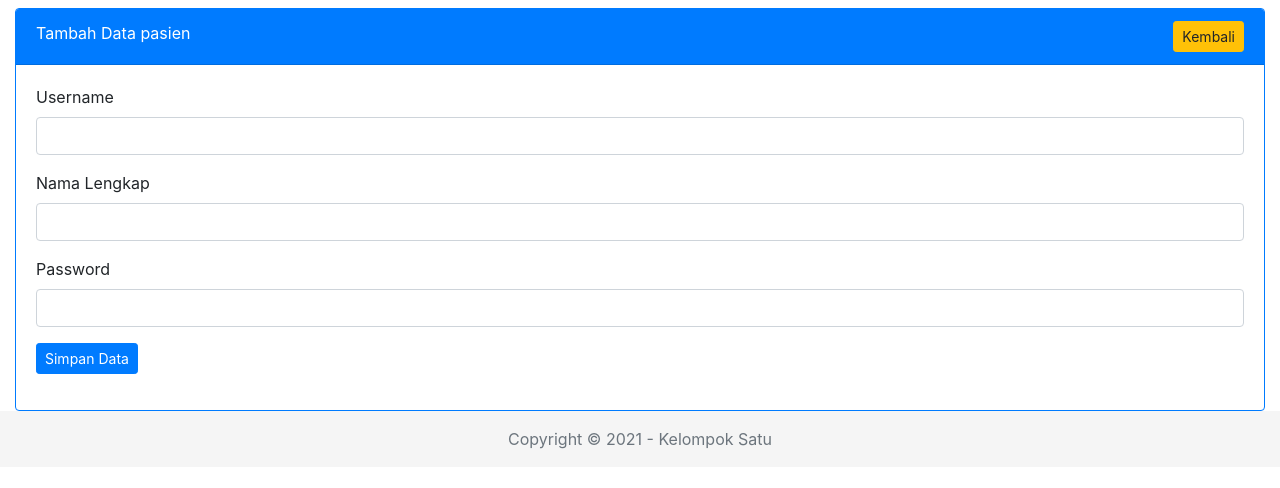
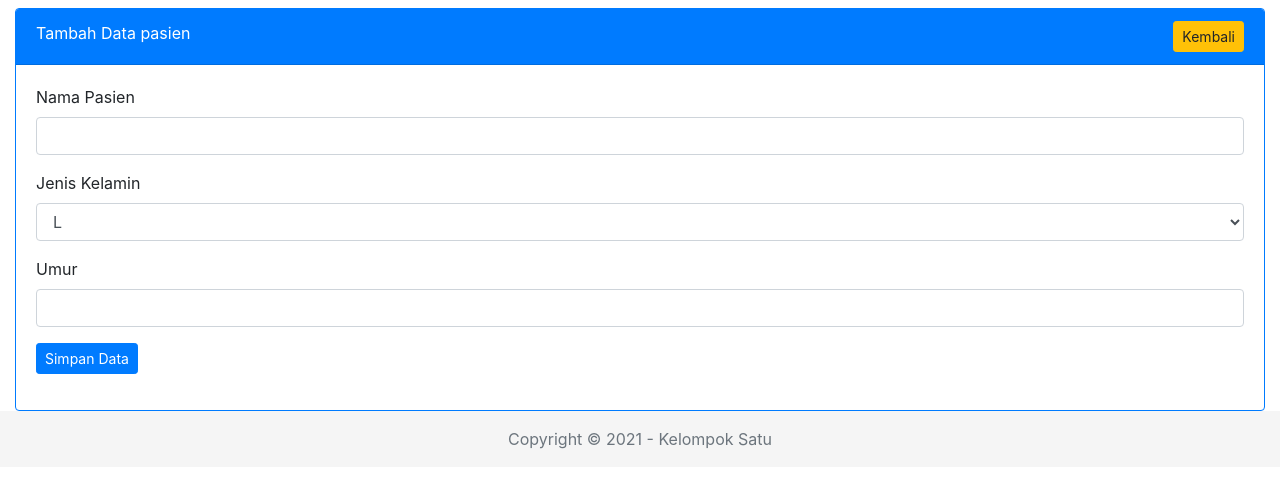
Before and after one commit to tomiprasetyo/web-klinik, a CodeIgniter app: page /web-klinik/index.php/pasien/tambah in a window 1280 px wide. Shown: the part 56-544 px from the top of the page. Run offline with CodeIgniter, Linux system fonts and the light colour scheme; the visitor is signed in with stand-in values (Sample User, id 1); some libraries are stand-ins or nearby versions.

Commit message:
edit pasien cont

```diff
--- a/application/controllers/Pasien.php
+++ b/application/controllers/Pasien.php
@@ -37,14 +37,14 @@ class Pasien extends CI_Controller
 
     public function insert()
     {
-        $username = $this->input->post("username");
-        $nama_lengkap = $this->input->post("nama_lengkap");
-        $password = md5($this->input->post("password"));
+        $nama = $this->input->post("nama_pasien");
+        $jk = $this->input->post("jenis_kelamin");
+        $umur = $this->input->post("umur");
 
         $data = array(
-            "username" => $username,
-            "nama_lengkap" => $nama_lengkap,
-            "password" => $password
+            "nama_pasien" => $nama,
+            "jenis_kelamin" => $jk,
+            "umur" => $umur
         );
 
         $this->model_pasien->insert_data($data);
@@ -56,7 +56,7 @@ class Pasien extends CI_Controller
     {
         $data["title"] = "Edit Data pasien";
 
-        $where = array("id" => $id);
+        $where = array("id_pasien" => $id);
         $data["pasien"] = $this->model_pasien->edit_data($where)->row_array();
 
         $this->load->view('view_header', $data);
@@ -67,17 +67,17 @@ class Pasien extends CI_Controller
     public function update()
     {
         $id = $this->input->post("id");
-        $username = $this->input->post("username");
-        $nama_lengkap = $this->input->post("nama_lengkap");
-        $password = md5($this->input->post("password"));
+        $nama = $this->input->post("nama_pasien");
+        $jk = $this->input->post("jenis_kelamin");
+        $umur = $this->input->post("umur");
 
         $data = array(
-            "username" => $username,
-            "nama_lengkap" => $nama_lengkap,
-            "password" => $password
+            "nama_pasien" => $nama,
+            "jenis_kelamin" => $jk,
+            "umur" => $umur
         );
 
-        $where = array("id" => $id);
+        $where = array("id_pasien" => $id);
         $this->model_pasien->update_data($data, $where);
 
         redirect("pasien");
@@ -85,7 +85,7 @@ class Pasien extends CI_Controller
 
     function hapus($id)
     {
-        $where = array("id" => $id);
+        $where = array("id_pasien" => $id);
         $this->model_pasien->hapus_data($where);
         redirect("pasien");
     }
--- a/application/views/pasien/view_tambah_data.php
+++ b/application/views/pasien/view_tambah_data.php
@@ -4,21 +4,24 @@
             <div class="card-header bg-primary text-white">
                 <?= $title; ?>
 
-                <a href="<?= base_url("users"); ?>" class="btn btn-warning btn-sm float-right">Kembali</a>
+                <a href="<?= base_url("pasien"); ?>" class="btn btn-warning btn-sm float-right">Kembali</a>
             </div>
             <div class="card-body">
-                <form method="POST" action="<?= base_url("users/insert"); ?>">
+                <form method="POST" action="<?= base_url("pasien/insert"); ?>">
                     <div class="form-group">
-                        <label for="">Username</label>
-                        <input type="text" name="username" class="form-control" required>
+                        <label for="">Nama Pasien</label>
+                        <input type="text" name="nama_pasien" class="form-control" required>
                     </div>
                     <div class="form-group">
-                        <label for="">Nama Lengkap</label>
-                        <input type="text" name="nama_lengkap" class="form-control" required>
+                        <label for="">Jenis Kelamin</label>
+                        <select name="jenis_kelamin" id="" class="form-control" required>
+                            <option value="L">L</option>
+                            <option value="P">P</option>
+                        </select>
                     </div>
                     <div class="form-group">
-                        <label for="">Password</label>
-                        <input type="password" name="password" class="form-control" required>
+                        <label for="">Umur</label>
+                        <input type="number" name="umur" class="form-control" required>
                     </div>
                     <div class="form-group">
                         <button type="submit" class="btn btn-primary btn-sm">Simpan Data</button>
```
